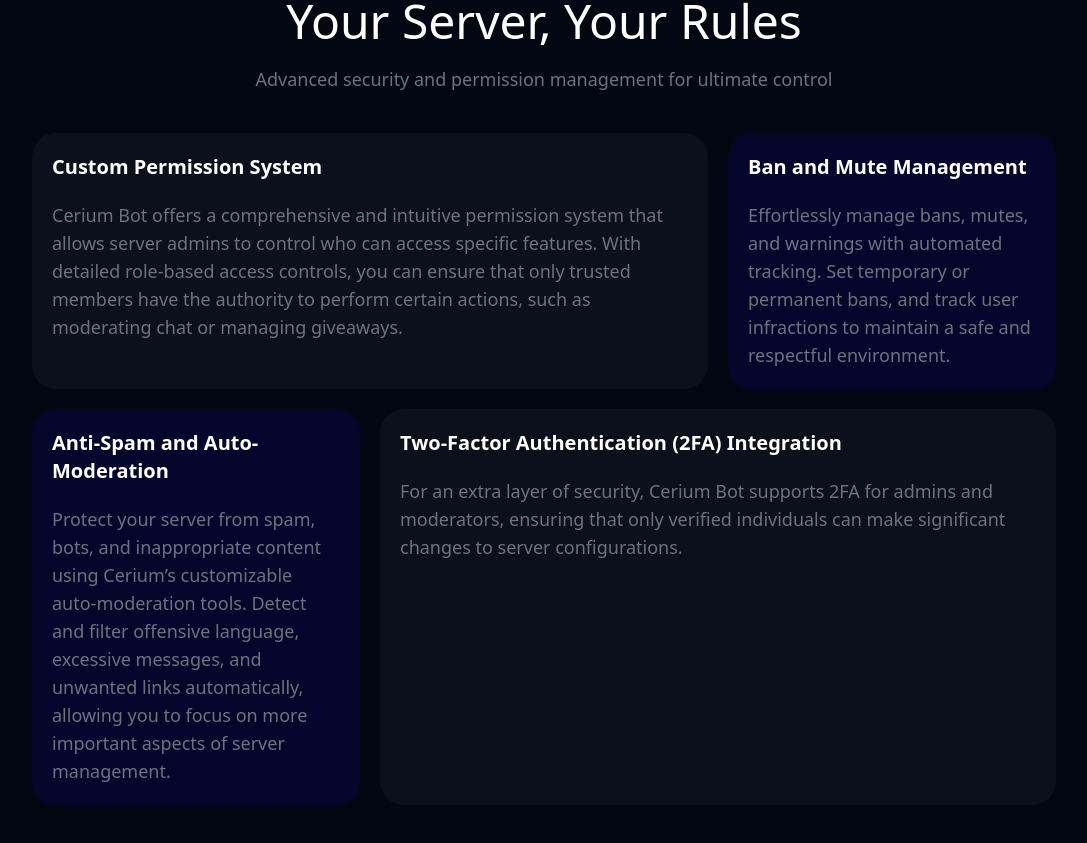
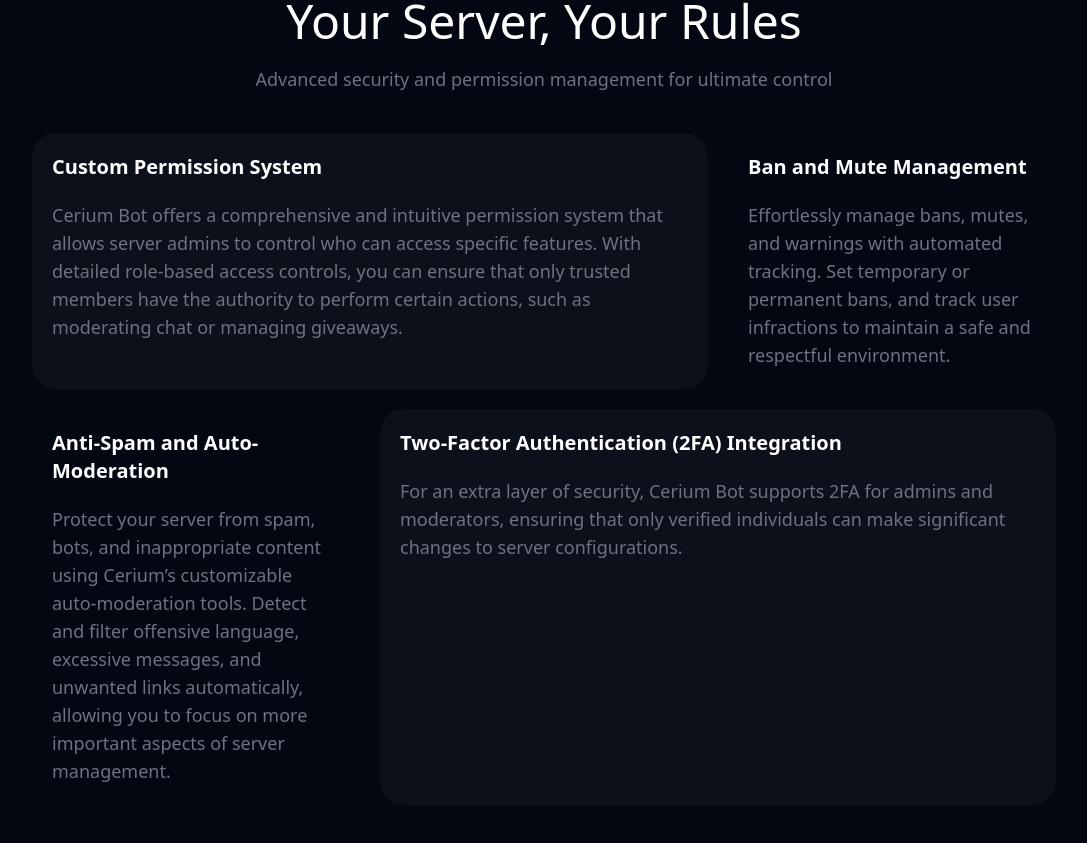
Before and after one commit to CeriumDevelopment/ceriumbot-web-landing, a React (Create React App) app: page / in a window 1280 px wide. Shown: the part 2251-3094 px from the top of the page, without its empty margins (96-1183 px from the left). Built offline with nearby package versions, Linux system fonts and the light colour scheme.

Commit message:
updated public css file

```diff
--- a/src/Styles/Public.css
+++ b/src/Styles/Public.css
@@ -9,11 +9,6 @@
 nav,
 .tag {
   background: rgba(255, 255, 255, 0.035);
-  border-radius: 24px;
-}
-
-.tag-blue {
-  background: rgba(0, 0, 255, 0.1);
   border-radius: 24px;
 }
 
@@ -89,7 +84,7 @@
   width: 25px;
   border-radius: 7px;
   background-color: #1e293b;
-  transition: all .3s;
+  transition: all 0.3s;
 }
 
 /* On mouse-over, add a grey background color */
@@ -107,7 +102,7 @@
   content: "";
   position: absolute;
   display: none;
-  transition: all .3;
+  transition: all 0.3;
 }
 
 /* Show the checkmark when checked */
```
